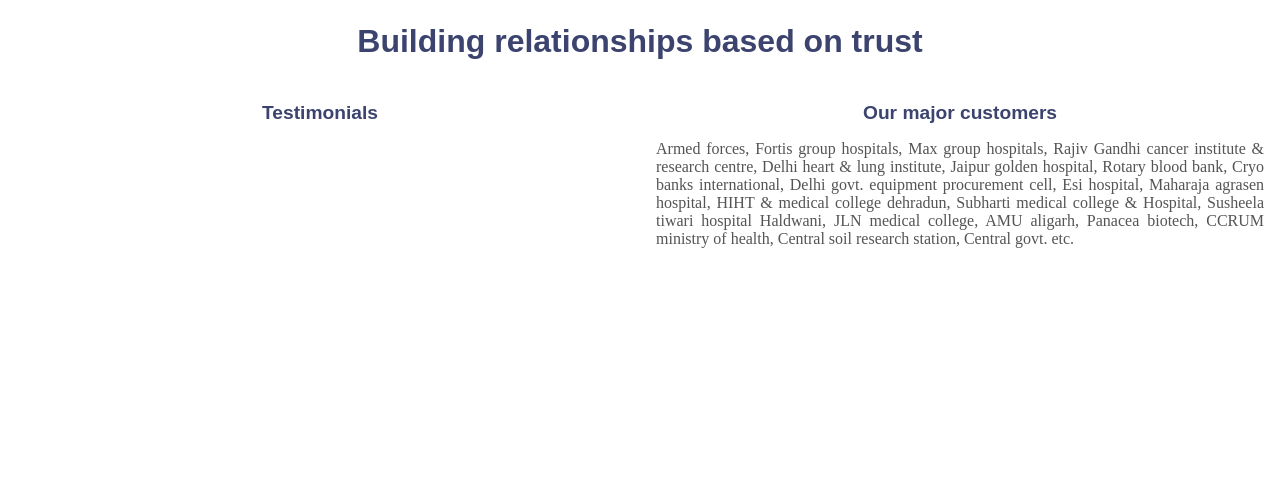
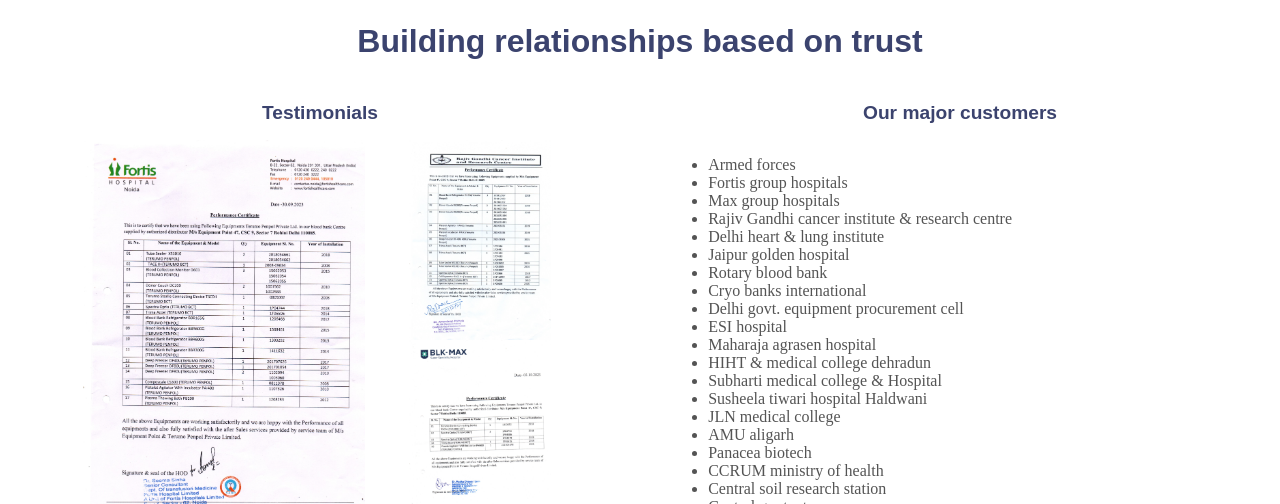
Before and after one commit to hmrs-medical/eqpoint-dev, a React app: page / in a window 1280 px wide. Shown: the part 2296-2800 px from the top of the page. Before the commit the page ends 2544 px from the top, so only its background shows below. Built offline with nearby package versions, Linux system fonts and the light colour scheme; a web font is replaced by a local one.

Commit message:
home component completed

```diff
--- a/src/assets/css/home.css
+++ b/src/assets/css/home.css
@@ -67,17 +67,60 @@
   height: 5vh;
   min-width: 100px;
 }
-
 .clientel-display{
   margin: auto;
   display: flex;
   width: 100%;
   justify-content: space-between;
 }
-.clientel-display > * {
+.testimonials{
+  width: 50%;
+  height: fit-content;
+}
+.testimonials-display{
+  display: flex;
+  height: 50vh;
+  justify-content: center;
+}
+.testimonials-display > * {
   width: 50%;
 }
-
+.testimonials-display img {
+  object-fit: contain;
+  object-position: center;
+}
+.testimonial-right{
+  display: flex;
+  flex-direction: column;
+  width: 30%;
+}
+.testimonial-right > * {
+  height: 50%;
+}
+.testimonials-display img{
+  transition: all 0.1s ease-in-out;
+}
+.testimonial-right img:hover{
+  transform: scale(1.8);
+}
+.testimonial-left img:hover{
+  transform: scale(1.5);
+}
+.major-clients{
+  width: 50%;
+}
+.major-clients-display{
+  height: 100%;
+  display: flex;
+  flex-direction: column;
+}
+.major-clients-display ul {
+  margin-left: 2%;
+}
+#performance-cert-btn{
+  margin-top: 7%;
+  align-self: center;
+}
 /* Media queries */
 
 @media screen and (max-width: 600px) {
@@ -93,7 +136,7 @@
   }
   .company-item {
     padding: 1%;
-    margin: auto;
+    margin: 1% auto;
     width: 18%;
     height: 5vh;
     min-width: 100px;
--- a/src/assets/css/navbar.css
+++ b/src/assets/css/navbar.css
@@ -15,12 +15,16 @@
 }
 #logo {
   display: flex;
-  /* align-items: center; */
+  align-items: center;
+}
+#logo img{
+  height:50px;
 }
 #company-name {
   margin-left: 0.35vw;
   color: #3a8a4d;
-  font-size: 2rem;
+  font-size: 2.8rem;
+  font-weight: 550;
   font-family: "Carattere", cursive;
 }
 #nav-items ul {
@@ -31,7 +35,7 @@
   margin-right: 2vw;
 }
 .nav-item > a {
-  font-size: 1.4rem;
+  font-size: 2rem;
   color: #444b71;
   font-family: serif;
 }
@@ -46,9 +50,17 @@
 
 @media screen and (max-width: 600px) {
   .nav-item > a {
-    font-size: 1rem;
+    font-size: 0.8rem;
+  }
+  #logo img{
+    height: 2.8vh;
+    align-self: center;
+  }
+  #company-name{
+    font-size: 1.5rem;
+    align-self: center;
   }
   #navbar {
-    padding-top: 1%;
+    padding-top: 2%;
   }
 }
--- a/src/components/App.js
+++ b/src/components/App.js
@@ -1,10 +1,12 @@
 import Navbar from "./Navbar"
 import Home from "./home";
+import Footer from "./footer";
 function App() {
   return (
     <div className="App">
           <Navbar/>
           <Home/>
+          <Footer/>
     </div>
   );
 }
--- a/src/components/Navbar.js
+++ b/src/components/Navbar.js
@@ -7,7 +7,7 @@
             <Link style={{textDecoration: 'none'}} to='/'>
                 <div id="logo">
 
-                    <img className="logo-img" height="30px" src={logo} alt="logo"></img>
+                    <img className="logo-img" src={logo} alt="logo"></img>
                     <span id="company-name">Equipment Point</span>
                 </div>
             </Link>
--- /dev/null
+++ b/src/components/footer.js
@@ -0,0 +1,5 @@
+function Footer(){
+
+}
+
+export default Footer;
--- a/src/components/home.js
+++ b/src/components/home.js
@@ -1,10 +1,14 @@
 import "../assets/css/home.css";
+//custom carousel
+import Slider from "./Slider";
 
-//custom carousel
-import Slider from "./slider";
+function Home() {
+
+  const viewPCert = function(){
+    window.open("https://www.dropbox.com/scl/fi/9pahahjaftv1fyxkl4h49/CustomersPerformanceCert.pdf?rlkey=3tuiyzv3rmq73ry5dj0gxouep&dl=0","_black")
+  }
 
 
-function Home() {
   return (
     <div className="home">
       <section id="intro">
@@ -115,6 +119,7 @@
           <h2 className="subheading">Our Office</h2>
           <div className="office-display">
             <iframe
+              title="google map office location"
               src="https://www.google.com/maps/embed?pb=!1m18!1m12!1m3!1d3499.430815303244!2d77.10946547614591!3d28.706668380708834!2m3!1f0!2f0!3f0!3m2!1i1024!2i768!4f13.1!3m3!1m2!1s0x390d0157b90bf289%3A0x86dc0d6eae2e7732!2sEquipment%20Point!5e0!3m2!1sen!2sin!4v1697293785094!5m2!1sen!2sin"
               width="50%"
               height="100%"
@@ -139,16 +144,37 @@
         <div className="clientel-display">
           <div className="testimonials">
             <h2 className="subheading">Testimonials</h2>
+            <div className="testimonials-display">
+              <div className="testimonial-left">
+                <a href="http://localhost:3000/Fortis_PC.jpeg" rel="noreferrer" target="_blank"><img alt="Fortis hospital performance certificate" src="http://localhost:3000/Fortis_PC.jpeg" height="100%" width="100%" /></a>
+              </div>
+              <div className="testimonial-right">
+                <div>
+                <a href="http://localhost:3000/Rajivgandhi_PC.jpeg" rel="noreferrer" target="_blank"><img alt="Rajiv Gandhi hospital performance certificate" src="http://localhost:3000/Rajivgandhi_PC.jpeg" height="100%" width="100%" /></a>
+                </div>
+                <div>
+                <a href="http://localhost:3000/BLK_PC.jpeg" rel="noreferrer" target="_blank"><img alt="BLK Max hospital performance certificate" src="http://localhost:3000/BLK_PC.jpeg" height="100%" width="100%" /></a>
+                </div>
+              </div>
+            </div>
           </div>
           <div className="major-clients">
             <h2 className="subheading">Our major customers</h2>
-            <div className="subtext">Armed forces, Fortis group hospitals, Max group hospitals, Rajiv Gandhi cancer institute & research centre,
-             Delhi heart & lung institute, Jaipur golden hospital, Rotary blood bank,
-             Cryo banks international, Delhi govt. equipment procurement cell, Esi hospital,
-             Maharaja agrasen hospital, HIHT & medical college dehradun, Subharti medical college & Hospital,
-             Susheela tiwari hospital Haldwani, JLN medical college, AMU aligarh, Panacea biotech, CCRUM ministry of health,
-             Central soil research station, Central govt. etc.</div>
+            <div className="subtext major-clients-display" >
+              <ul>
+                <li>Armed forces</li><li>Fortis group hospitals</li>
+                <li>Max group hospitals</li><li>Rajiv Gandhi cancer institute & research centre</li>
+                <li>Delhi heart & lung institute</li><li>Jaipur golden hospital</li><li>Rotary blood bank</li>
+                <li>Cryo banks international</li><li>Delhi govt. equipment procurement cell</li><li>ESI hospital</li>
+                <li>Maharaja agrasen hospital</li><li>HIHT & medical college dehradun</li><li>Subharti medical college & Hospital</li>
+                <li>Susheela tiwari hospital Haldwani</li><li>JLN medical college</li><li>AMU aligarh</li>
+                <li>Panacea biotech</li><li>CCRUM ministry of health</li><li>Central soil research station</li><li>Central govt. etc.</li>
+              </ul>
+              <button id="performance-cert-btn" onClick={viewPCert}>View Performance Certificates</button>
+            </div>
+
           </div>
+
         </div>
       </section>
     </div>
--- a/src/components/slider.js
+++ b/src/components/slider.js
@@ -48,7 +48,7 @@
       <div className="slider-container">
         <div className="slider-img-container">
           <img
-            alt="item-image"
+            alt={sliderData[index].heading}
             src={sliderData[index].imgUrl}
             height="100%"
             width="100%"
```
Also changed, not shown: public/BLK_PC.jpeg (added), public/Fortis_PC.jpeg (added), public/Rajivgandhi_PC.jpeg (added).
